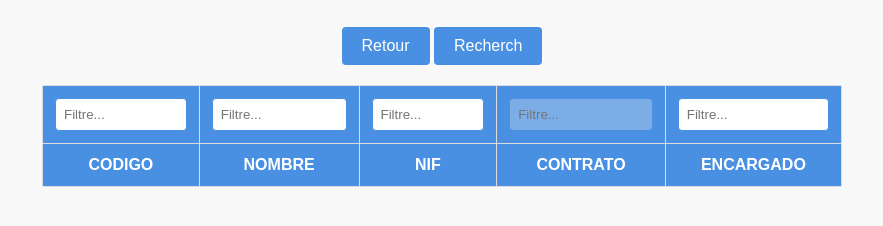
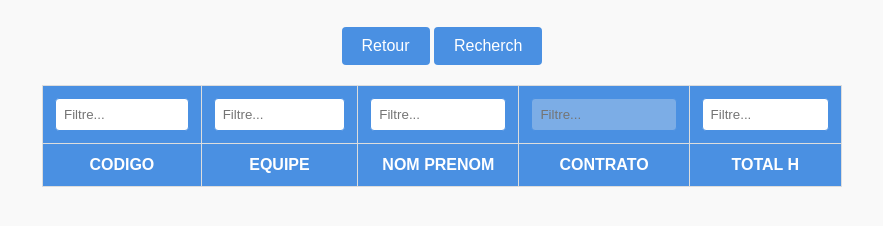
Before and after one commit to aroma-RH/POINTAGE, a plain HTML site: page index.html in a window 1280 px wide. Shown: the part 100-326 px from the top of the page, without its empty margins (198-1081 px from the left). Drawn offline with Linux system fonts and the light colour scheme; no server answers.

Commit message:
Update index.html

```diff
--- a/index.html
+++ b/index.html
@@ -114,10 +114,10 @@
       </tr>
       <tr>
         <th>CODIGO</th>
-        <th>NOMBRE</th>
-        <th>NIF</th>
+        <th>EQUIPE</th>
+        <th>NOM PRENOM</th>
         <th>CONTRATO</th>
-        <th>ENCARGADO</th>
+        <th>TOTAL H</th>
       </tr>
     </thead>
     <tbody id="tableData"></tbody>
```
